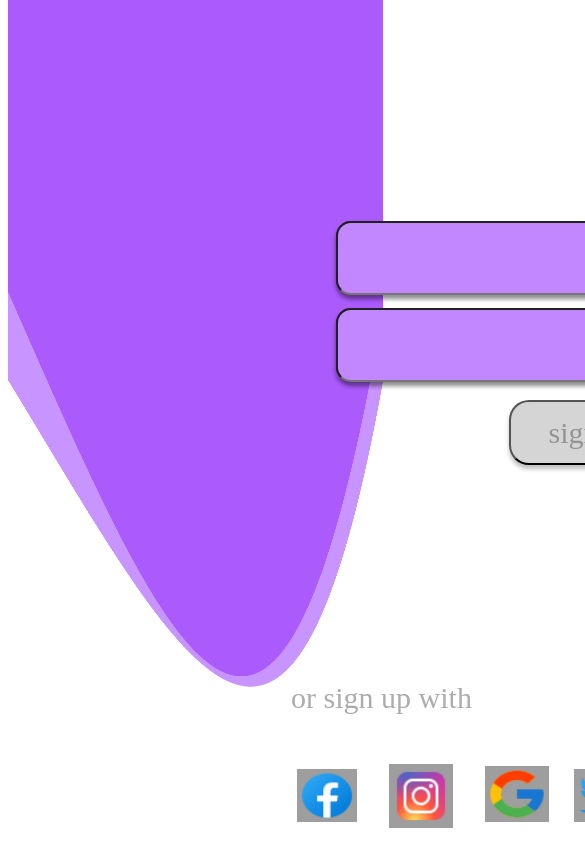
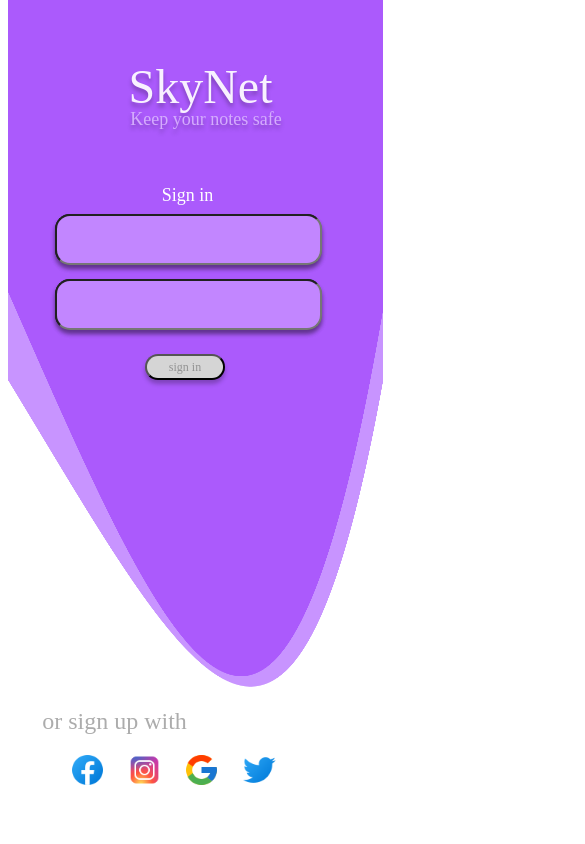
Before and after one commit to Saddam-tech/SkyNet.cloud, a React (Create React App) app: page / in a window 390 px wide. Shown: the top 844 px of the page, 585 px wide, since content can reach past the window. Built offline with nearby package versions, Linux system fonts and the light colour scheme; grey boxes are pictures that could not be loaded.

Commit message:
added the @media query for Layout

```diff
--- a/src/components/Blocks/Block.js
+++ b/src/components/Blocks/Block.js
@@ -43,6 +43,12 @@ const Input1 = styled.input`
 
     color: #d8d8d8;
   }
+  @media (max-width: 500px) {
+    width: 259px;
+    height: 45px;
+    left: 55px;
+    top: 214px;
+  }
 `;
 
 const Input2 = styled.input`
@@ -78,6 +84,12 @@ const Input2 = styled.input`
 
     color: #d8d8d8;
   }
+  @media (max-width: 500px) {
+    width: 259px;
+    height: 45px;
+    left: 55px;
+    top: 279px;
+  }
 `;
 
 export default block;
--- a/src/components/Logos.js
+++ /dev/null
@@ -1,62 +0,0 @@
-import React from "react";
-
-const logos = () => {
-  return (
-    <div>
-      <img
-        src="./assets/facebook.png"
-        alt="jpg"
-        style={{
-          position: "absolute",
-          width: "60px",
-          height: "53px",
-          left: "297px",
-          top: "769px",
-
-          background: "url(icons8-google-48.png)",
-        }}
-      />
-      <img
-        src="./assets/instagram.png"
-        alt="jpg"
-        style={{
-          position: "absolute",
-          width: "64px",
-          height: "64px",
-          left: "389px",
-          top: "764px",
-
-          background: "url(icons8-google-48.png)",
-        }}
-      />
-      <img
-        src="./assets/google.png"
-        alt="jpg"
-        style={{
-          position: "absolute",
-          width: "64px",
-          height: "55.77px",
-          left: "485px",
-          top: "766px",
-
-          background: "url(icons8-google-48.png)",
-        }}
-      />
-      <img
-        src="./assets/twitter.png"
-        alt="jpg"
-        style={{
-          position: "absolute",
-          width: "61px",
-          height: "53px",
-          left: "574px",
-          top: "769px",
-
-          background: "url(icons8-google-48.png)",
-        }}
-      />
-    </div>
-  );
-};
-
-export default logos;
--- /dev/null
+++ b/src/components/Logos/Logos.js
@@ -0,0 +1,31 @@
+import React from "react";
+import classes from './Logos.module.css';
+
+const logos = () => {
+  return (
+    <div className={classes.Div}>
+      <img
+        src="./assets/facebook.png"
+        alt="jpg"
+
+      />
+      <img
+        src="./assets/instagram.png"
+        alt="jpg"
+
+      />
+      <img
+        src="./assets/google.png"
+        alt="jpg"
+
+      />
+      <img
+        src="./assets/twitter.png"
+        alt="jpg"
+
+      />
+    </div>
+  );
+};
+
+export default logos;
--- /dev/null
+++ b/src/components/Logos/Logos.module.css
@@ -0,0 +1,28 @@
+.Div {
+  display: flex;
+  flex-wrap: nowrap;
+  margin-left: 50px;
+  left: 297px;
+  top: 769px;
+}
+
+.Div img {
+  width: 70px;
+  margin: 10px;
+  text-align: center;
+  line-height: 50px;
+  font-size: 20px;
+}
+
+@media (max-width: 500px) {
+  .Div {
+    position: absolute;
+    left: 9px;
+    top: 742px;
+  }
+
+  .Div img {
+    width: 37px;
+    height: 36px;
+  }
+}
--- a/src/containers/Layout/Layout.js
+++ b/src/containers/Layout/Layout.js
@@ -1,13 +1,10 @@
 import React, { Component } from "react";
 import Block from "../../components/Blocks/Block";
 import styled from "styled-components";
-import Logos from "../../components/Logos";
-import classes from './Layout.module.css';
+import Logos from "../../components/Logos/Logos";
+import classes from "./Layout.module.css";
 
 class Layout extends Component {
-
-
-
   componentDidMount() {
     console.log(this.props);
   }
@@ -39,13 +36,12 @@ class Layout extends Component {
   }
 }
 
-
-const NewP = styled.h1`
+const NewP = styled.h3`
   position: absolute;
   width: 343px;
   height: 59px;
   left: 210px;
-  top: 659px;
+  top: 630px;
 
   font-family: Arsenal;
   font-style: normal;
@@ -54,9 +50,18 @@ const NewP = styled.h1`
   line-height: 38px;
 
   color: #acacac;
+  @media (max-width: 500px) {
+    width: 209px;
+    height: 37px;
+    left: 10px;
+    top: 682px;
+    font-size: 24px;
+    line-height: 30px;
+  }
 `;
 
 const P = styled.p`
+  position: fixed;
   font-family: Angkor;
   font-style: normal;
   font-weight: normal;
@@ -64,6 +69,17 @@ const P = styled.p`
   line-height: 0px;
 
   color: #939393;
+
+  @media (max-width: 500px) {
+    width: 38px;
+    height: 22px;
+    left: 166px;
+    top: 344px;
+
+
+    font-size: 12px;
+    line-height: 22px;
+  }
 `;
 
 const Button = styled.button`
@@ -78,6 +94,12 @@ const Button = styled.button`
   border-radius: 20px;
   :hover {
     background: #ffffff;
+  }
+  @media (max-width: 500px) {
+    width: 80px;
+    height: 26px;
+    left: 145px;
+    top: 354px;
   }
 `;
 
@@ -95,6 +117,15 @@ const Header = styled.h1`
   line-height: 129px;
 
   color: #ffffff;
+  @media (max-width: 500px) {
+    width: 75px;
+    height: 36px;
+    left: 150px;
+    top: 167px;
+
+    font-size: 18px;
+    line-height: 33px;
+  }
 `;
 
 const Header2 = styled.h1`
@@ -113,10 +144,18 @@ const Header2 = styled.h1`
   color: #f8f1ff;
 
   text-shadow: 0px 4px 4px rgba(0, 0, 0, 0.25);
+  @media (max-width: 500px) {
+    width: 227px;
+    height: 66px;
+    left: 87px;
+    top: 22px;
+    font-size: 48px;
+    line-height: 66px;
+  }
 `;
 
 const Header3 = styled.h4`
-  position: absolute;
+  position: fixed;
   width: 394px;
   height: 36px;
   left: 990px;
@@ -131,6 +170,14 @@ const Header3 = styled.h4`
   color: #d4acfd;
 
   text-shadow: 0px 4px 4px rgba(0, 0, 0, 0.25);
+  @media (max-width: 500px) {
+    width: 394px;
+    height: 36px;
+    left: 9px;
+    top: 83px;
+    font-size: 18px;
+    line-height: 25px;
+  }
 `;
 
 export default Layout;
--- a/src/containers/Layout/Layout.module.css
+++ b/src/containers/Layout/Layout.module.css
@@ -1,3 +1,4 @@
+
 .Image {
   position: relative;
   width: 1800px;
```
